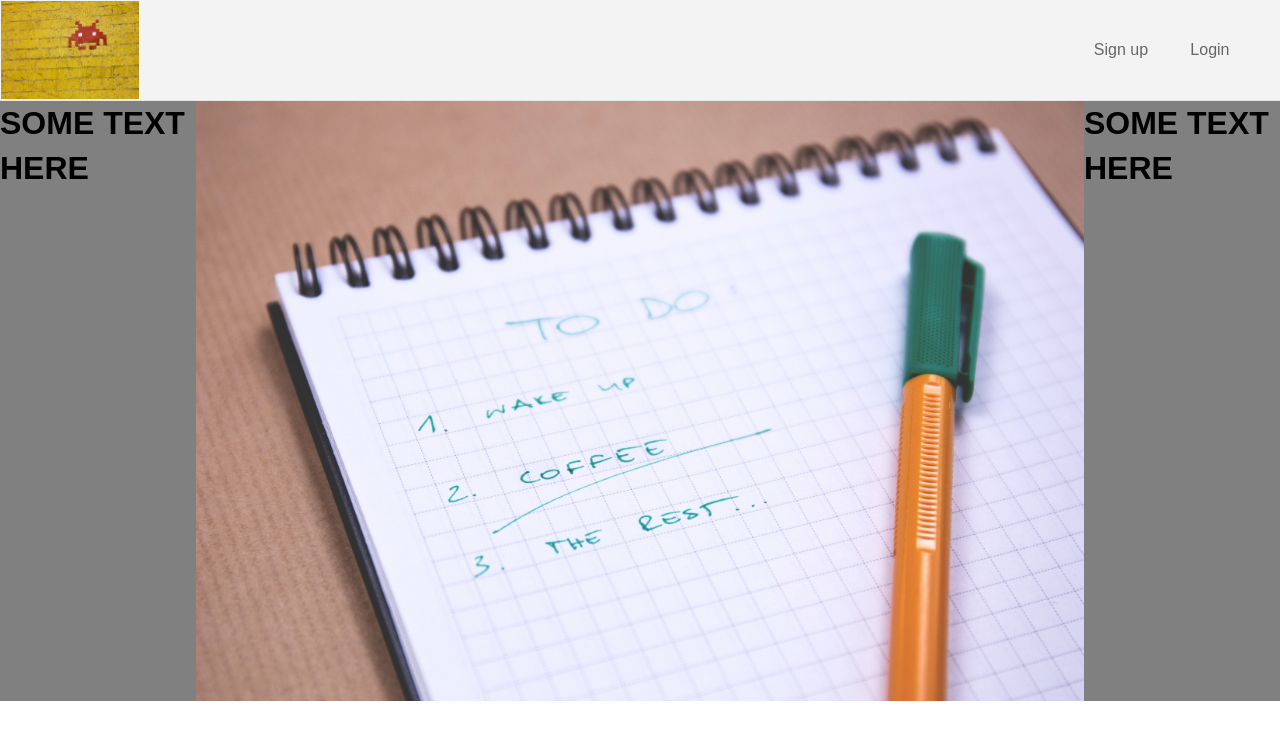
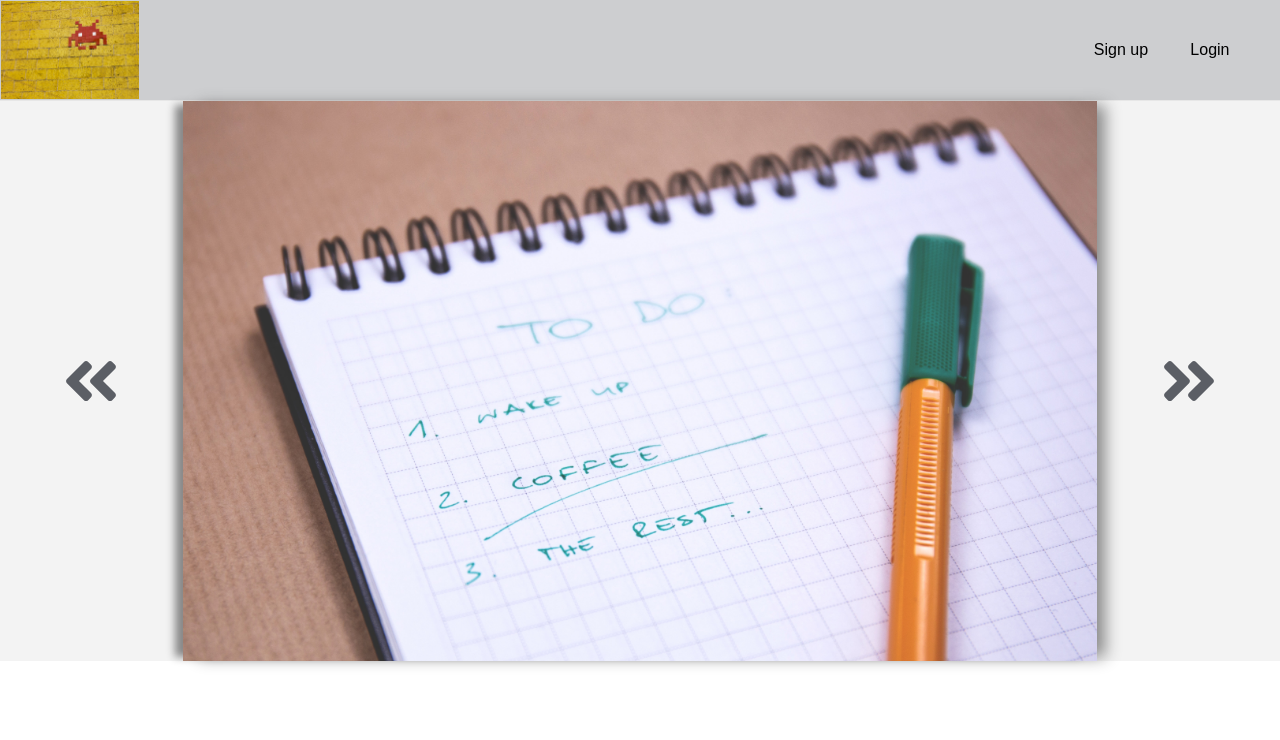
Before and after one commit to JordanSimba/EnfieldOps, a React (Create React App) app: page / in a window 1280 px wide. Shown: the top 740 px of the page. Built offline with nearby package versions, Linux system fonts and the light colour scheme.

Commit message:
Layout of image slider satisfactorily completed.

```diff
--- a/src/App.css
+++ b/src/App.css
@@ -26,7 +26,7 @@ nav#nav-container {
   width: 100%;
   display: flex;
   justify-content: space-between;
-  background-color: #f3f3f3;
+  background-color: rgba(91,94,101,0.3);
   border-bottom: 1px solid #e7e7e7;
 
 }
@@ -46,19 +46,19 @@ li {
 
 li a {
   display: block;
-  color: #666;
+  color:black;
   padding: 14px 16px;
   text-decoration: none;
   text-align: center;
 }
 
 li a:hover:not(.active) {
-  background-color: #ddd;
+  background-color: rgba(91,94,101,0.6);
+  color: white;
 }
 
 li a.active {
   color: white;
-  background-color: #4CAF50;
 }
 
 #logo {
@@ -71,15 +71,28 @@ div#carousel {
   display: flex;
   justify-content: space-between;
   margin: 0 auto;
-  height: 75%;
+  height: 70%;
   width: 100%;
-  background-color: grey;
 }
 
 div#slide-container {
   height: 100%;
   width: 100%;
+  max-height: 100%;
+  max-width: 100%;
   background-image: url("../src/images/todo-bg.jpg");
   background-repeat:no-repeat;
-  background-size:cover
+  background-size:cover;
+  box-shadow: 12px 0 15px -4px #888888, -12px 0 8px -4px #888888;
+  z-index: 15;
 }
+
+#arrow-left, #arrow-right {
+  display: flex;
+  align-items: center;
+  justify-content: center;
+  width: 20%;
+  height: 100%;
+  color: #5b5e65;
+  background-color: #f3f3f3;
+}
--- a/src/App.js
+++ b/src/App.js
@@ -1,8 +1,8 @@
 import React, { Component } from 'react';
 import NavBar from './components/NavBar';
 import Carousel from './components/Carousel';
-
 import './App.css'
+import './fontawesome'
 
 class App extends Component {
   render() {
--- a/src/FontAwesome.js
+++ b/src/FontAwesome.js
@@ -0,0 +1,11 @@
+// import the library
+import { library } from '@fortawesome/fontawesome-svg-core';
+
+// import your icons
+import { faAngleDoubleRight, faAngleDoubleLeft } from '@fortawesome/free-solid-svg-icons';
+
+library.add(
+  faAngleDoubleRight,
+  faAngleDoubleLeft
+  // more icons go here
+);
--- a/src/components/Arrow.js
+++ /dev/null
@@ -1,13 +0,0 @@
-import React, { Component } from 'react';
-import '../App.css'
-
-class Arrow extends Component {
-
-    render() {
-        return (
-            <h1>SOME TEXT HERE</h1>
-        );
-    }
-}
-
-export default Arrow;
--- a/src/components/Carousel.js
+++ b/src/components/Carousel.js
@@ -1,6 +1,6 @@
 import React, { Component } from 'react';
 import '../App.css';
-import Arrow from './Arrow';
+import { FontAwesomeIcon } from '@fortawesome/react-fontawesome';
 import ImageSlide from './ImageSlide';
 
 class Carousel extends Component {
@@ -8,9 +8,13 @@ class Carousel extends Component {
     render() {
         return (
             <div id="carousel">
-                <Arrow/>
+                <div id="arrow-left">
+                    <FontAwesomeIcon icon="angle-double-left" size="4x"  />
+                </div>
                 <ImageSlide/>
-                <Arrow/>
+                <div id="arrow-right">
+                    <FontAwesomeIcon icon="angle-double-right" size="4x"  />
+                </div>
             </div>
         );
     }
--- a/src/index.js
+++ b/src/index.js
@@ -1,5 +1,7 @@
 import React from 'react';
 import ReactDOM from 'react-dom';
 import App from './App';
+import './fontawesome';
+
 
 ReactDOM.render(<App />, document.getElementById('root'));
```
